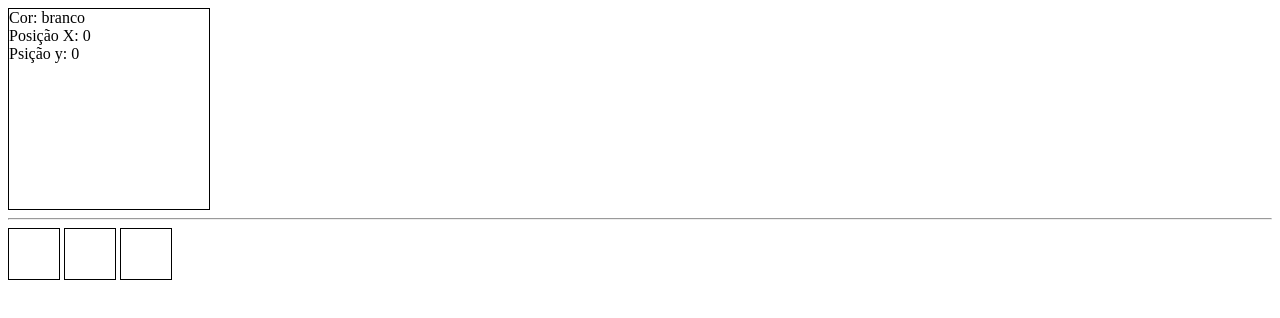
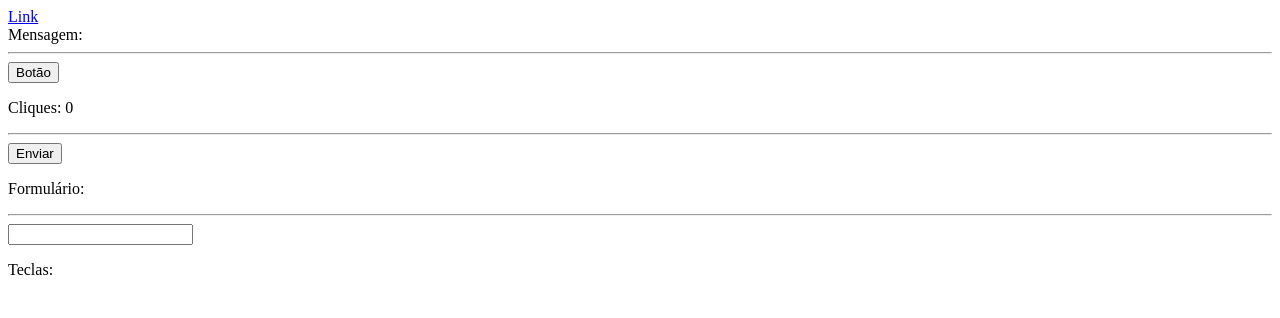
Before and after one commit to Rayane32/VueJS, a plain HTML site: page index.html in a window 1280 px wide. Drawn offline with Linux system fonts and the light colour scheme.

Commit message:
Testando eventos do v-on Bom para Olhar!

```diff
--- a/index.html
+++ b/index.html
@@ -44,51 +44,60 @@
 
 <body>
     <div id="app">
-        <div class="div-principal borda" :class="cor">
-            Cor: {{cor}} <br>
-            Posição X: {{cx}} <br>
-            Psição y: {{cy}}
+        <a href="https://jorgesantana.net.br"
+            target="_blank"
+            @click.prevent="prevenirComportamentoPadrao()"
+        >
+        Link
+        </a>
+        <br>
+        Mensagem: {{ msg }}
+        <hr>
+        <button @click.once="executarUmaVez()">Botão</button>
+        <p>Cliques: {{ cliques }} </p>
+        <hr>
+        <form @submit.prevent.once="prevenirUmaVez()">
+            <button type="submit">Enviar</button>
+        </form>
+        <p>Formulário: {{ formulario }}</p>
+        <hr>
+        <input type="text" @keyup="capturandoTeclas($event)" @keyup.backspace="apagandoTeclas(apaga)">
+        <p>Teclas: {{ teclas }}</p>
 
-        </div>
-        <hr>
-        <div class="div-comum borda"
-        @click="chamaCor('azul')"
-        @mouseout="chamaCor('vermelho')">
-        </div>
-
-        <div class="div-comum borda"
-         @click="chamaCor('rosa')"
-         @mouseout="chamaCor('vermelho')">
-        </div>
-
-        <div class="div-comum borda"
-         @mouseout="chamaCor('vermelho')"
-         @mousemove="chamaCor('cinza', $event)">
-        </div>
     </div>
 
+    <script>
 
-
-    <script>
         const vm = new Vue({
             el: '#app',
-            data:
-            {
-                cor: 'branco',
-                cy : 0,
-                cx : 0
+            data: {
+                msg: '',
+                cliques: 0,
+                formulario: '',
+                teclas: '',
+                apaga: ''
+
             },
-            methods:
-             {
-                chamaCor(c, evento){
-                    this.cor = c
-                    this.cx = evento.clientX
-                    this.cy = evento.clientY
+            methods: {
+                prevenirComportamentoPadrao() {
+                    this.msg = 'Comportamento padrão ativado'
+                },
+                executarUmaVez() {
+                    this.cliques++
+                },
+                prevenirUmaVez() {
+                    this.formulario = 'Prevenindo o comportamento padrão'
+                },
+                capturandoTeclas(event) {
+                    this.teclas += event.key
+
+                },
+                apagandoTeclas(apaga){
+                    this.teclas = apaga
                 }
             }
         })
-//Passando Parâmetros no Vue é igual da função!
-//Mas pq o this.xyz foi usado? foi usado porque eu esou chamando um atributo em 'data' e não um parâmetro direto no methods e input.
+
     </script>
 </body>
 </html>
```
